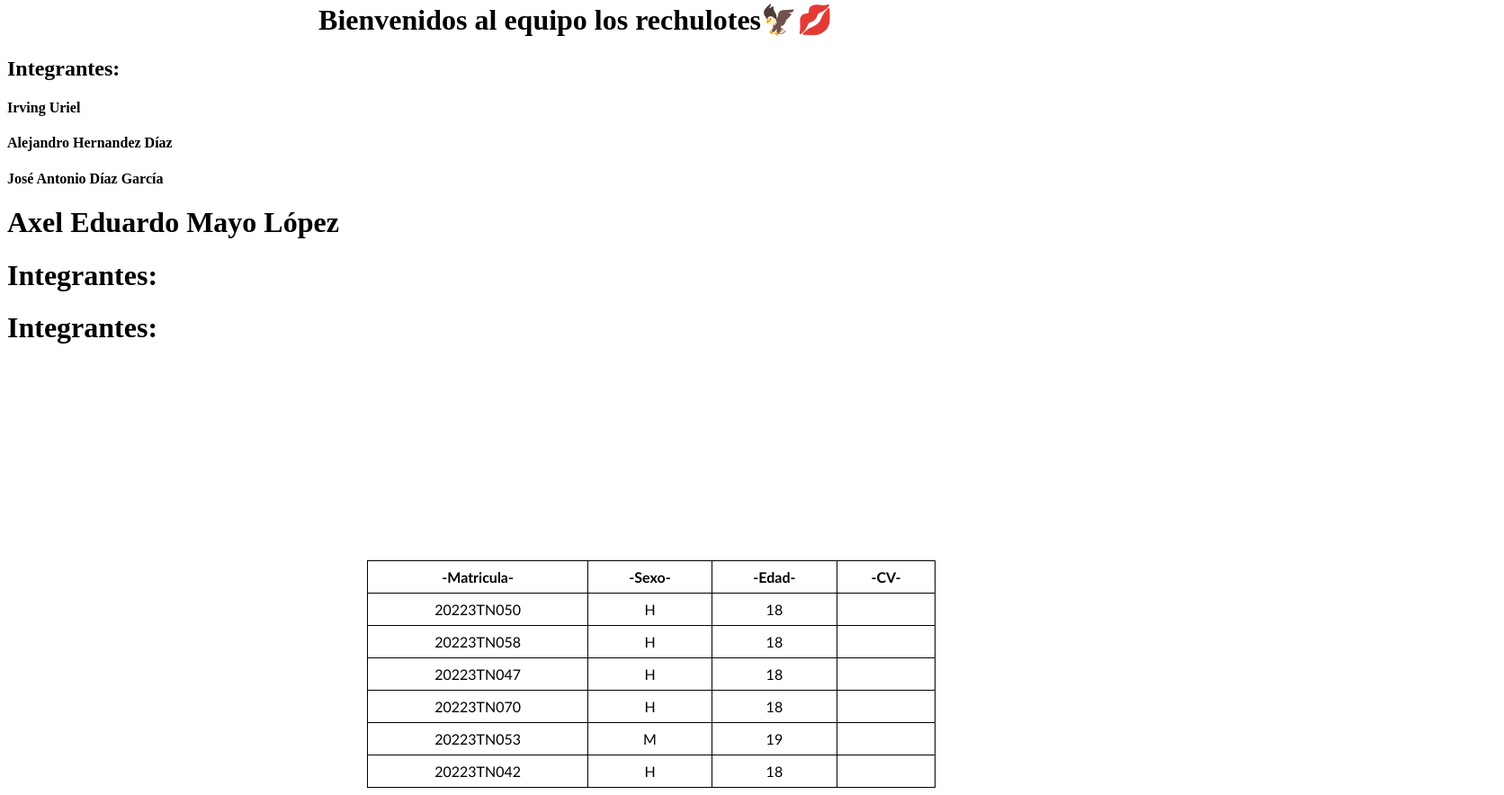
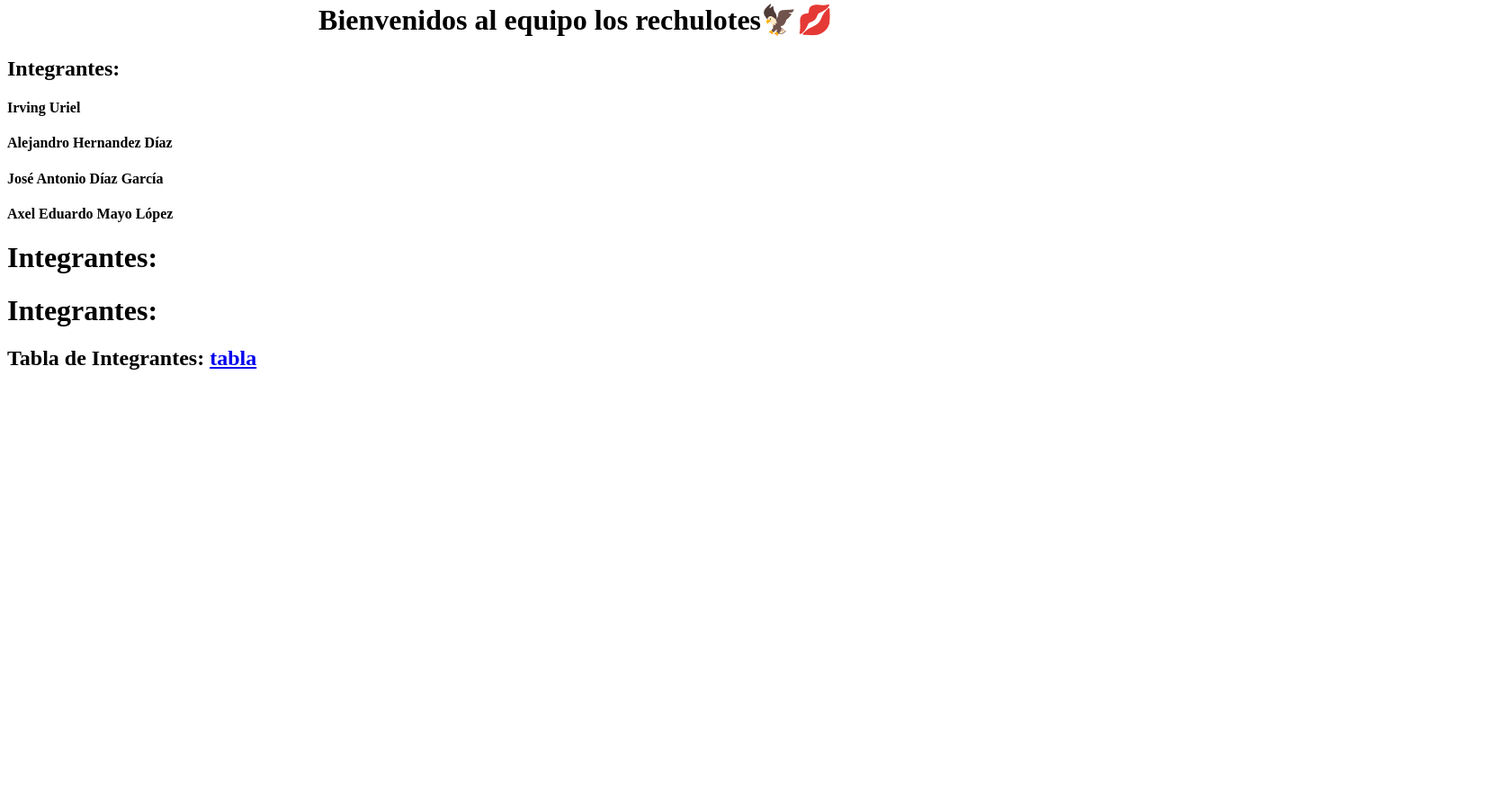
Before and after one commit to Antuah/AntonioDiaz.github.io, a plain HTML site: page index.html in a window 1280 px wide. Shown: the part 18-902 px from the top of the page at 90% size, 1672 px wide, since content can reach past the window. After the commit the page ends 800 px from the top, so only its background shows below. Drawn offline with Linux system fonts and the light colour scheme.

Commit message:
Se añade tabla de integrantes

```diff
--- a/index.html
+++ b/index.html
@@ -5,160 +5,19 @@
     <meta http-equiv='X-UA-Compatible' content='IE=edge'>
     <title> Los rechulotes🦅💋</title>
     <meta name='viewport' content='width=device-width, initial-scale=1'>
-    <title>Las tablas</title>
-
-    <style type="text/css">
-        table,
-        th,
-        td {
-            border: 1px solid black;
-            border-collapse: collapse;
-
-        }
-        th,td{
-            padding: 8px;
-        }
-
-        table{
-            font-family: 'Trebuchet MS';
-        }
-    </style>
 </head>
 <body>
+
     <h1><center>Bienvenidos al equipo los rechulotes🦅💋</center></h1>
-    <h1>          </h1>
+    <h1>             </h1>
     <h2>Integrantes: </h2>
-    <h4>Irving Uriel  </h4>
+    <h4>Irving Uriel </h4>
     <h4>Alejandro Hernandez Díaz</h4>
     <h4>José Antonio Díaz García </h4>
-    <h1>Axel Eduardo Mayo López </h4>
+    <h4>Axel Eduardo Mayo López </h4>
     <h1>Integrantes: </h1>
     <h1>Integrantes: </h1>
 
+    <h2>Tabla de Integrantes: <a href="Tablas.html"> tabla</a> </h2>
 
-<div style=" width: 100%; margin-top: 240px; margin-left: 400px;">
-    <table style="width: 50%; ">
-        <tr>
-            <th>
-                <center> -Matricula- </center>
-            </th>
-            <th>
-                <center> -Sexo- </center>
-            </th>
-            <th>
-                <center> -Edad- </center>
-            </th>
-            <th>
-                <center> -CV- </center>
-            </th>
-
-        </tr>
-        <tr>
-
-            <td>
-                <center> 20223TN050 </center>
-            </td>
-            <td>
-                <center> H </center>
-            </td>
-            <td>
-                <center> 18 </center>
-            </td>
-            <td>
-                <center> </center>
-            </td>
-
-
-        </tr>
-        <tr>
-
-            <td>
-                <center> 20223TN058 </center>
-            </td>
-            <td>
-                <center> H </center>
-            </td>
-            <td>
-                <center> 18 </center>
-            </td>
-            <td>
-                <center> </center>
-            </td>
-
-
-
-
-        </tr>
-        <tr>
-
-            <td>
-                <center> 20223TN047 </center>
-            </td>
-            <td>
-                <center> H </center>
-            </td>
-            <td>
-                <center> 18 </center>
-            </td>
-            <td>
-                <center> </center>
-            </td>
-
-
-        </tr>
-
-        <td>
-            <center> 20223TN070 </center>
-        </td>
-        <td>
-            <center> H </center>
-        </td>
-        <td>
-            <center> 18 </center>
-        </td>
-        <td>
-            <center> </center>
-        </td>
-
-
-        </tr>
-
-        </tr>
-
-        <td>
-            <center> 20223TN053 </center>
-        </td>
-        <td>
-            <center> M </center>
-        </td>
-        <td>
-            <center> 19 </center>
-        </td>
-        <td>
-            <center> </center>
-        </td>
-
-
-        </tr>
-
-        </tr>
-
-        <td>
-            <center> 20223TN042 </center>
-        </td>
-        <td>
-            <center> H </center>
-        </td>
-        <td>
-            <center> 18 </center>
-        </td>
-        <td>
-            <center> </center>
-        </td>
-
-
-        </tr>
-
-    </table>
-</div>
     </html>
```
